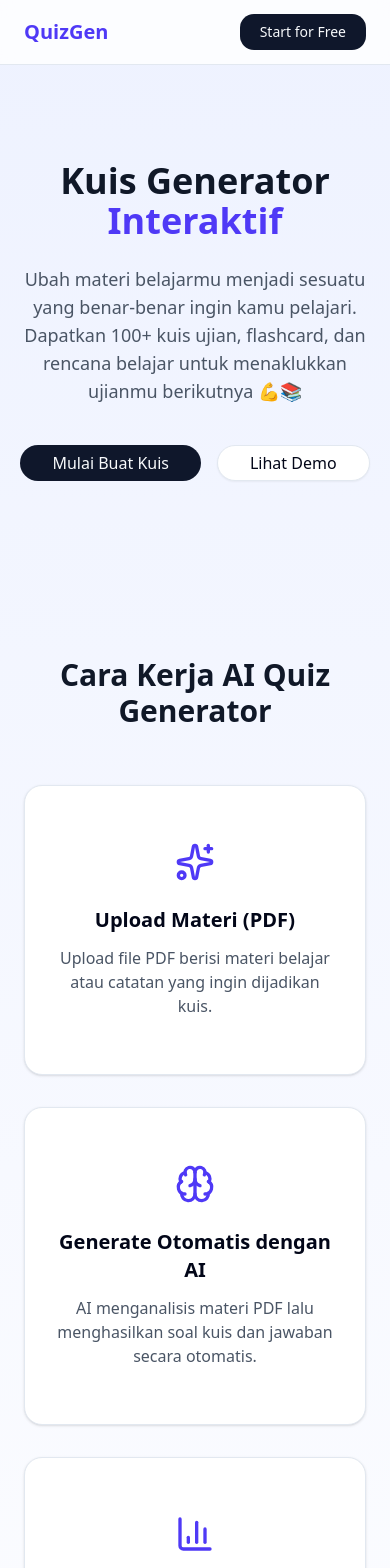
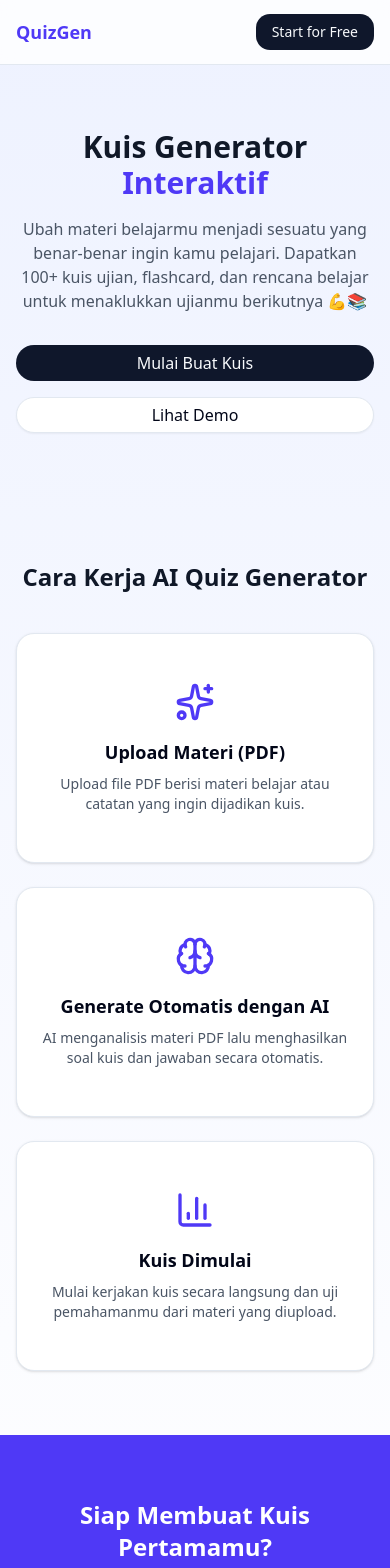
Before and after one commit to ebennaga/quiz-ai, a Next.js app: page / in a window 390 px wide. Shown: the top 1568 px of the page. Built offline with nearby package versions, Linux system fonts and the light colour scheme; no server answers; what @supabase/auth-helpers-nextjs would draw is missing.

Commit message:
feat:implement home responsive

```diff
--- a/app/page.tsx
+++ b/app/page.tsx
@@ -18,8 +18,11 @@ export default function Home() {
     <main className="min-h-screen bg-gradient-to-b from-indigo-50 to-white">
       {/* Navbar */}
       <header className="sticky top-0 z-50 bg-white/80 backdrop-blur border-b">
-        <div className="container mx-auto px-6 h-16 flex items-center justify-between">
-          <div className="text-xl font-bold text-indigo-600">QuizGen</div>
+        <div className="container mx-auto px-4 sm:px-6 h-16 flex items-center justify-between">
+          <div className="text-lg sm:text-xl font-bold text-indigo-600">
+            QuizGen
+          </div>
+
           <nav className="hidden md:flex items-center gap-6 text-sm font-medium text-gray-700">
             <a href="#" className="hover:text-indigo-600">
               Features
@@ -31,71 +34,86 @@ export default function Home() {
               Pricing
             </a>
           </nav>
-          <div className="flex items-center gap-3">
+
+          <div className="flex items-center gap-2 sm:gap-3">
             <GoogleLoginButton
               variant="ghost"
               className="hidden sm:inline-flex"
               label="Login"
             />
-            <Button className="rounded-xl px-5">Start for Free</Button>
+            <GoogleLoginButton
+              className="rounded-xl px-4 sm:px-5 text-sm sm:text-base"
+              label="Start for Free"
+            />
           </div>
         </div>
       </header>
+
       {/* Hero Section */}
-      <section className="container mx-auto px-6 py-24 text-center">
-        <h1 className="text-4xl md:text-6xl font-bold text-gray-900">
+      <section className="container mx-auto px-4 sm:px-6 py-16 sm:py-24 text-center">
+        <h1 className="text-3xl sm:text-4xl md:text-6xl font-bold text-gray-900">
           Kuis Generator <span className="text-indigo-600">Interaktif</span>
         </h1>
-        <p className="mt-6 max-w-2xl mx-auto text-lg text-gray-600">
+
+        <p className="mt-4 sm:mt-6 max-w-2xl mx-auto text-base sm:text-lg text-gray-600">
           Ubah materi belajarmu menjadi sesuatu yang benar-benar ingin kamu
           pelajari. Dapatkan 100+ kuis ujian, flashcard, dan rencana belajar
           untuk menaklukkan ujianmu berikutnya 💪📚
         </p>
-        <div className="mt-10 flex justify-center gap-4">
-          <Button className="rounded-2xl px-8 py-4 text-base">
+
+        <div className="mt-8 sm:mt-10 flex flex-col sm:flex-row justify-center gap-4">
+          <Button className="rounded-2xl px-6 sm:px-8 py-3 sm:py-4 text-base">
             Mulai Buat Kuis
           </Button>
-          <Button variant="outline" className="rounded-2xl px-8 py-4 text-base">
+          <Button
+            variant="outline"
+            className="rounded-2xl px-6 sm:px-8 py-3 sm:py-4 text-base"
+          >
             Lihat Demo
           </Button>
         </div>
       </section>
 
       {/* How It Works */}
-      <section className="container mx-auto px-6 py-20">
-        <h2 className="text-3xl font-semibold text-center text-gray-900">
+      <section className="container mx-auto px-4 sm:px-6 py-16 sm:py-20">
+        <h2 className="text-2xl sm:text-3xl font-semibold text-center text-gray-900">
           Cara Kerja AI Quiz Generator
         </h2>
-        <div className="mt-14 grid grid-cols-1 md:grid-cols-3 gap-8">
+
+        <div className="mt-10 sm:mt-14 grid grid-cols-1 md:grid-cols-3 gap-6 sm:gap-8">
           <Card className="rounded-2xl shadow-sm">
-            <CardContent className="p-8 text-center">
+            <CardContent className="p-6 sm:p-8 text-center">
               <Sparkles className="mx-auto h-10 w-10 text-indigo-600" />
-              <h3 className="mt-6 text-xl font-semibold">
+              <h3 className="mt-4 sm:mt-6 text-lg sm:text-xl font-semibold">
                 Upload Materi (PDF)
               </h3>
-              <p className="mt-3 text-gray-600">
+              <p className="mt-2 sm:mt-3 text-gray-600 text-sm sm:text-base">
                 Upload file PDF berisi materi belajar atau catatan yang ingin
                 dijadikan kuis.
               </p>
             </CardContent>
           </Card>
+
           <Card className="rounded-2xl shadow-sm">
-            <CardContent className="p-8 text-center">
+            <CardContent className="p-6 sm:p-8 text-center">
               <Brain className="mx-auto h-10 w-10 text-indigo-600" />
-              <h3 className="mt-6 text-xl font-semibold">
+              <h3 className="mt-4 sm:mt-6 text-lg sm:text-xl font-semibold">
                 Generate Otomatis dengan AI
               </h3>
-              <p className="mt-3 text-gray-600">
+              <p className="mt-2 sm:mt-3 text-gray-600 text-sm sm:text-base">
                 AI menganalisis materi PDF lalu menghasilkan soal kuis dan
                 jawaban secara otomatis.
               </p>
             </CardContent>
           </Card>
+
           <Card className="rounded-2xl shadow-sm">
-            <CardContent className="p-8 text-center">
+            <CardContent className="p-6 sm:p-8 text-center">
               <BarChart3 className="mx-auto h-10 w-10 text-indigo-600" />
-              <h3 className="mt-6 text-xl font-semibold">Kuis Dimulai</h3>
-              <p className="mt-3 text-gray-600">
+              <h3 className="mt-4 sm:mt-6 text-lg sm:text-xl font-semibold">
+                Kuis Dimulai
+              </h3>
+              <p className="mt-2 sm:mt-3 text-gray-600 text-sm sm:text-base">
                 Mulai kerjakan kuis secara langsung dan uji pemahamanmu dari
                 materi yang diupload.
               </p>
@@ -105,16 +123,18 @@ export default function Home() {
       </section>
 
       {/* CTA */}
-      <section className="bg-indigo-600 py-20">
-        <div className="container mx-auto px-6 text-center text-white">
-          <h2 className="text-3xl md:text-4xl font-bold">
+      <section className="bg-indigo-600 py-16 sm:py-20">
+        <div className="container mx-auto px-4 sm:px-6 text-center text-white">
+          <h2 className="text-2xl sm:text-3xl md:text-4xl font-bold">
             Siap Membuat Kuis Pertamamu?
           </h2>
-          <p className="mt-4 text-indigo-100 max-w-xl mx-auto">
+
+          <p className="mt-3 sm:mt-4 text-indigo-100 max-w-xl mx-auto text-sm sm:text-base">
             Mulai sekarang dan buat pengalaman interaktif yang menarik untuk
             audiensmu.
           </p>
-          <Button className="mt-8 bg-white text-indigo-600 hover:bg-indigo-50 rounded-2xl px-8 py-4">
+
+          <Button className="mt-6 sm:mt-8 bg-white text-indigo-600 hover:bg-indigo-50 rounded-2xl px-6 sm:px-8 py-3 sm:py-4">
             Mulai Gratis
           </Button>
         </div>
```
